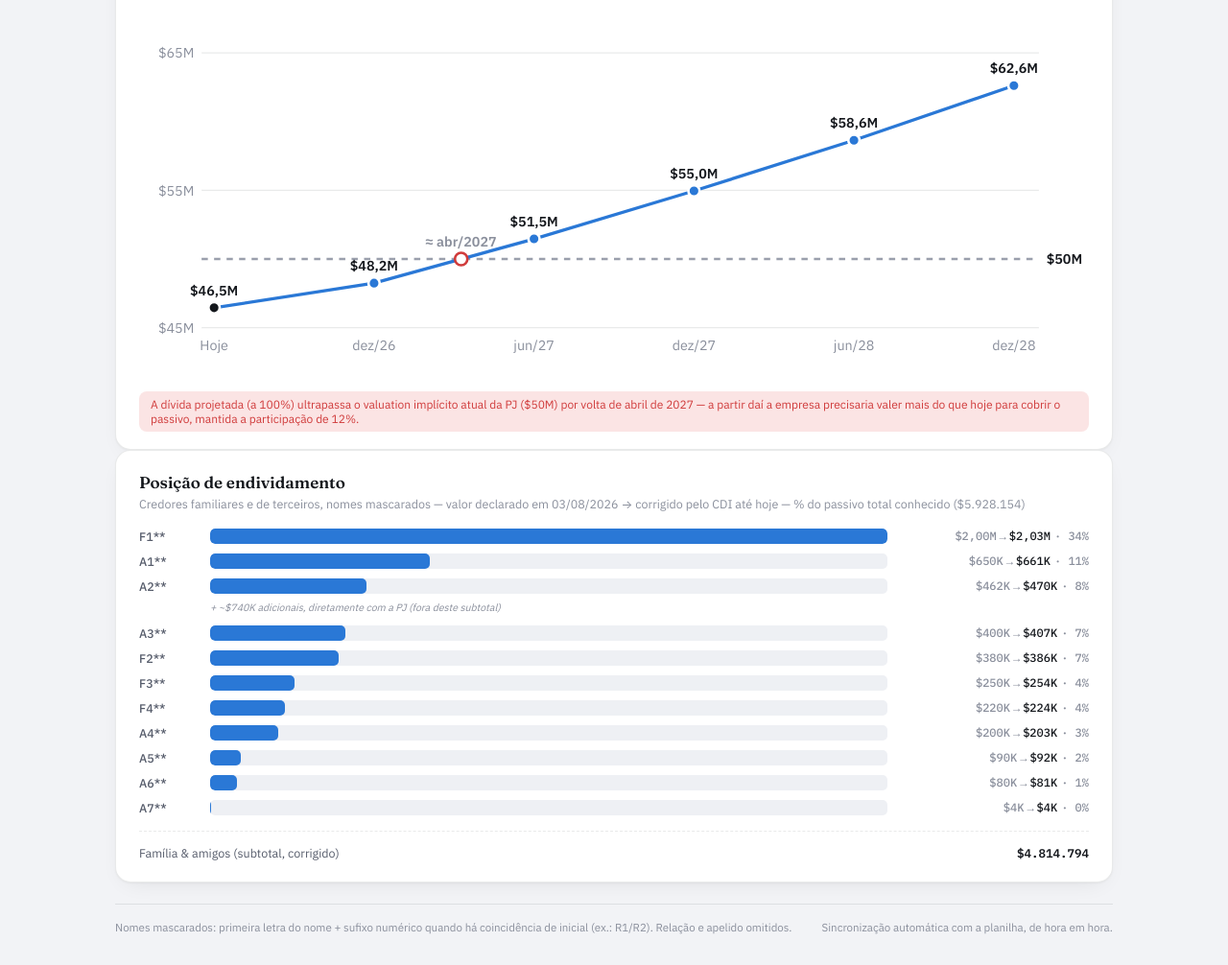
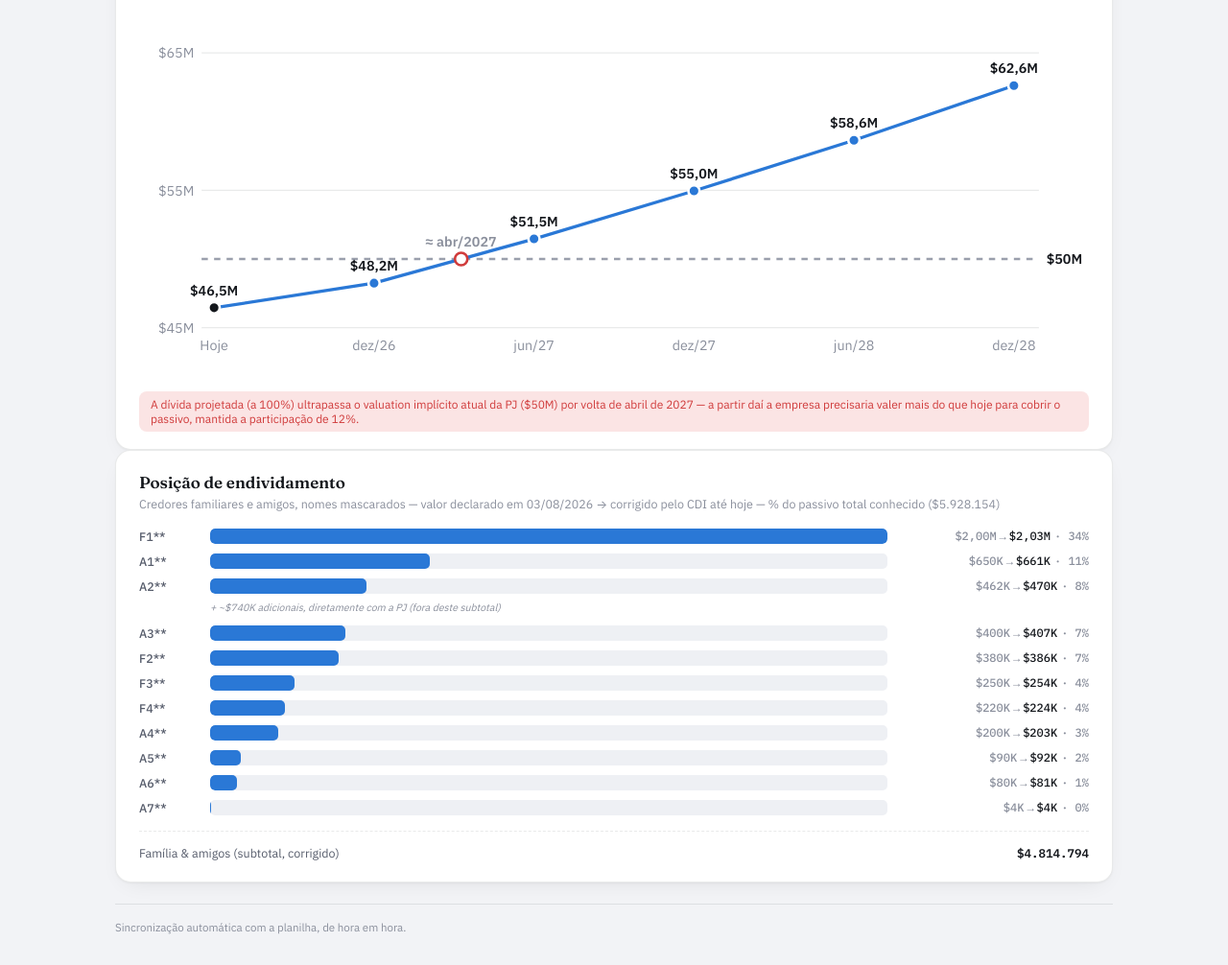
Before and after one commit to itivosx/lpcm-dashboard, a plain HTML site: page index.html in a window 1280 px wide. Shown: the part 831-1837 px from the top of the page at 96% size. Drawn offline with Linux system fonts and the light colour scheme.

Commit message:
Update index.html

```diff
--- a/index.html
+++ b/index.html
@@ -348,7 +348,7 @@
   <!-- Block 4: Posição de endividamento -->
   <div class="card">
     <h2>Posição de endividamento</h2>
-    <div class="hint">Credores familiares e de terceiros, nomes mascarados — valor declarado em 03/08/2026 → corrigido pelo CDI até hoje — % do passivo total conhecido ($<span data-f="debt_total_all">5.928.154</span>)</div>
+    <div class="hint">Credores familiares e amigos, nomes mascarados — valor declarado em 03/08/2026 → corrigido pelo CDI até hoje — % do passivo total conhecido ($<span data-f="debt_total_all">5.928.154</span>)</div>
 
     <div class="debt-list">
       <div class="debt-row">
@@ -416,7 +416,7 @@
   </div>
 
   <footer>
-    <span>Nomes mascarados: primeira letra do nome + sufixo numérico quando há coincidência de inicial (ex.: R1/R2). Relação e apelido omitidos.</span>
+
     <span>Sincronização automática com a planilha, de hora em hora.</span>
   </footer>
 
```
